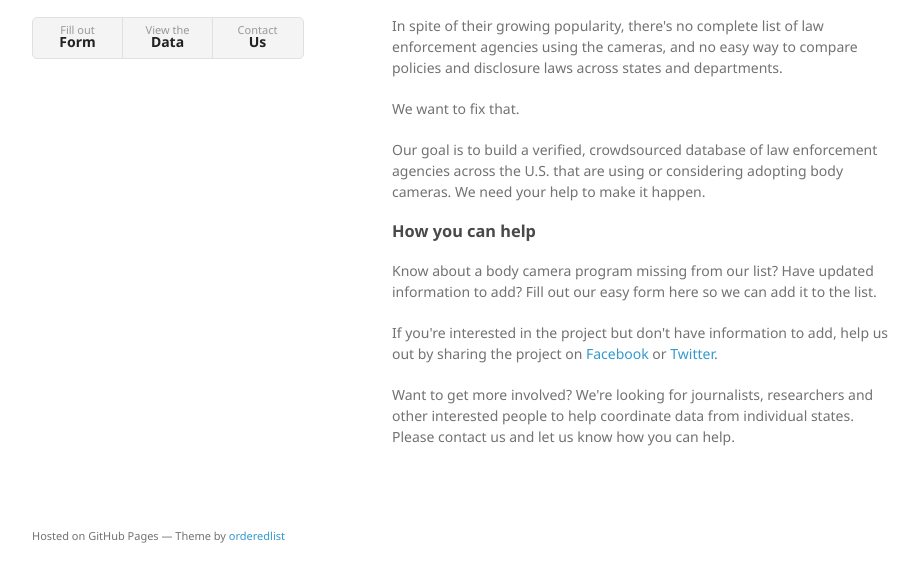
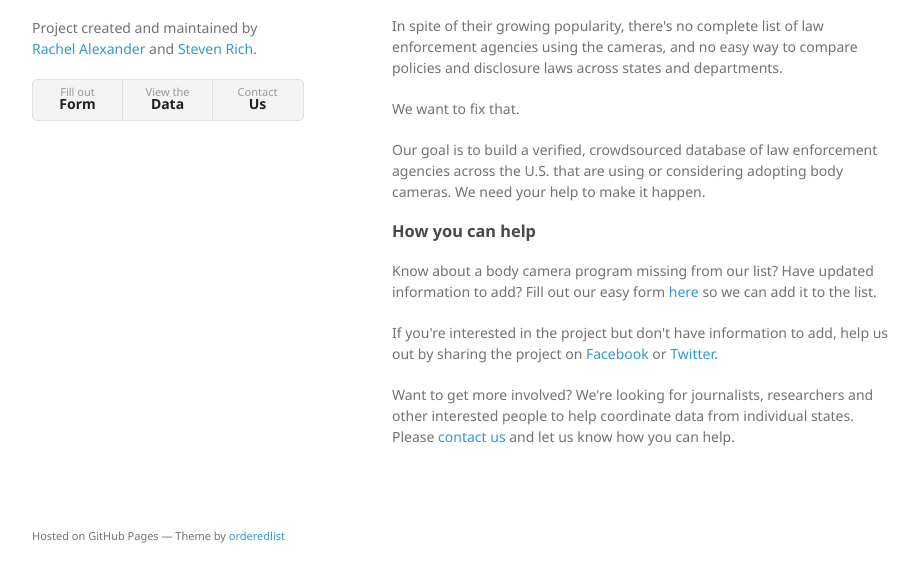
Before and after one commit to bodycams/bodycams.github.io, a plain HTML site: page index.html in a window 1280 px wide. Shown: the part 185-766 px from the top of the page, without its empty margins (178-1096 px from the left). Drawn offline with Linux system fonts and the light colour scheme.

Commit message:
adding links and small tweaks

```diff
--- a/index.html
+++ b/index.html
@@ -17,6 +17,7 @@
       <header>
         <h1>The Body Camera Database</h1>
         <p>A crowdsourced effort to understand body camera use among U.S. Police</p>
+        <p>Project created and maintained by <a href="https://twitter.com/rachelwalexande">Rachel Alexander</a> and <a href="https://twitter.com/dataeditor">Steven Rich</a>.</p>
         <ul>
         <li><a href="https://docs.google.com/forms/d/1ueQh9TvYsaNlumyrgYJ3iGzQQCuCyKWavhh4a2QC9nM/viewform">Fill out <strong>Form</strong></a>
         </li>
@@ -41,11 +42,11 @@
 
         <h3>How you can help</h3>
 
-        <p>Know about a body camera program missing from our list? Have updated information to add? Fill out our easy form here so we can add it to the list.</p>
+        <p>Know about a body camera program missing from our list? Have updated information to add? Fill out our easy form <a href="https://docs.google.com/forms/d/1ueQh9TvYsaNlumyrgYJ3iGzQQCuCyKWavhh4a2QC9nM/viewform">here</a> so we can add it to the list.</p>
 
         <p>If you're interested in the project but don't have information to add, help us out by sharing the project on <a href="https://www.facebook.com/sharer/sharer.php?u=Check%20out%20the%20Body%20Camera%20Database.%20http%3A//bodycams.github.io/">Facebook</a> or <a href="https://twitter.com/home?status=Check%20out%20the%20Body%20Camera%20Database.%20http%3A//bodycams.github.io/">Twitter</a>.</p>
 
-        <p>Want to get more involved? We're looking for journalists, researchers and other interested people to help coordinate data from individual states. Please contact us and let us know how you can help.</p>
+        <p>Want to get more involved? We're looking for journalists, researchers and other interested people to help coordinate data from individual states. Please <a href="https://docs.google.com/forms/d/12Po4_AUOzvIoPlrczAQv1dOHXMNbQ5Er5SMccnj0nIk/viewform">contact us</a> and let us know how you can help.</p>
 
               </section>
       <footer>
```
